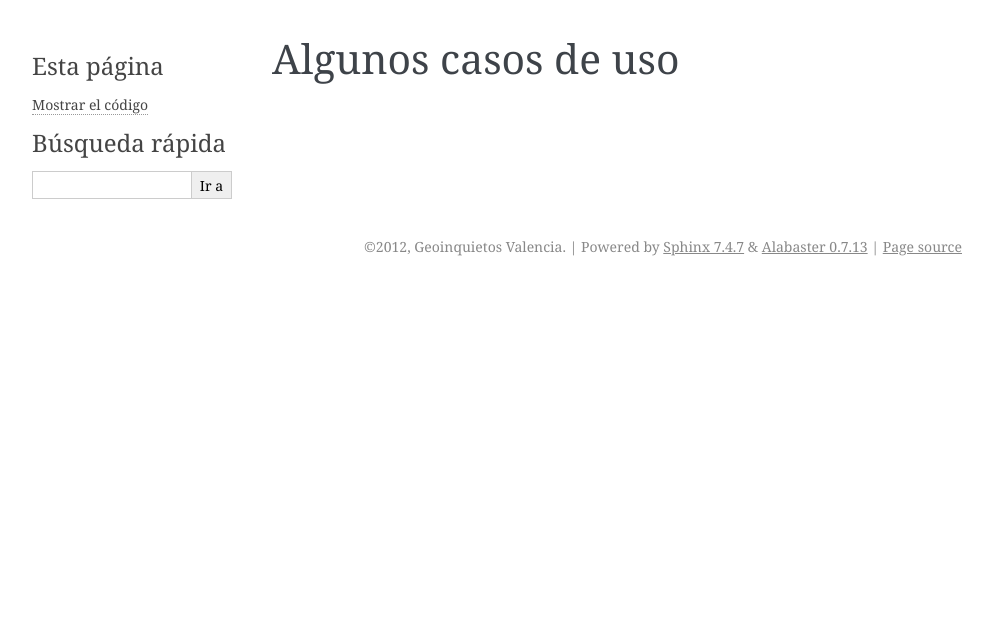
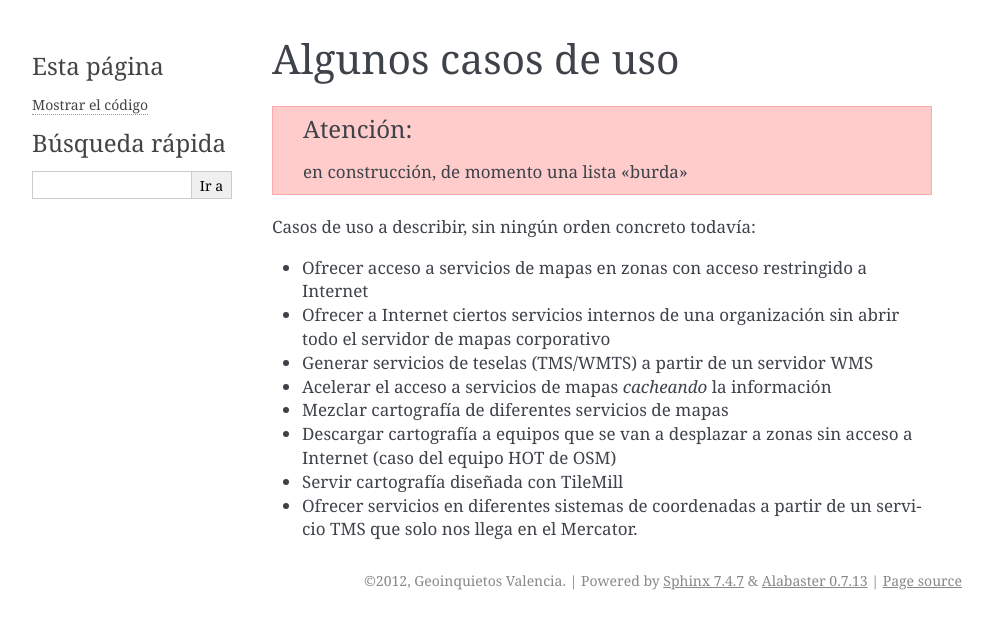
Before and after one commit to geoinquietosvlc/mapproxy-workshop, a Sphinx documentation site: the page built from doc/source/casos-de-uso.rst, in a window 1280 px wide. Shown: the top 629 px of the page, without its empty margins (148-1141 px from the left). Built offline with Sphinx 7.4.7, drawn with Linux system fonts in a browser that asks for light colours.

Commit message:
añadida una lista de casos de uso, por desarrollar

```diff
--- a/doc/source/casos-de-uso.rst
+++ b/doc/source/casos-de-uso.rst
@@ -1,2 +1,27 @@
 Algunos casos de uso
 =============================
+
+
+.. attention:: en construcción, de momento una lista "burda"
+
+
+Casos de uso a describir, sin ningún orden concreto todavía:
+
+- Ofrecer acceso a servicios de mapas en zonas con acceso restringido a Internet
+
+- Ofrecer a Internet ciertos servicios internos de una organización sin abrir
+  todo el servidor de mapas corporativo
+
+- Generar servicios de teselas (TMS/WMTS) a partir de un servidor WMS
+
+- Acelerar el acceso a servicios de mapas *cacheando* la información
+
+- Mezclar cartografía de diferentes servicios de mapas
+
+- Descargar cartografía a equipos que se van a desplazar a zonas sin acceso a
+  Internet (caso del equipo HOT de OSM)
+
+- Servir cartografía diseñada con TileMill
+
+- Ofrecer servicios en diferentes sistemas de coordenadas a partir de un
+  servicio TMS que solo nos llega en el Mercator.
```
